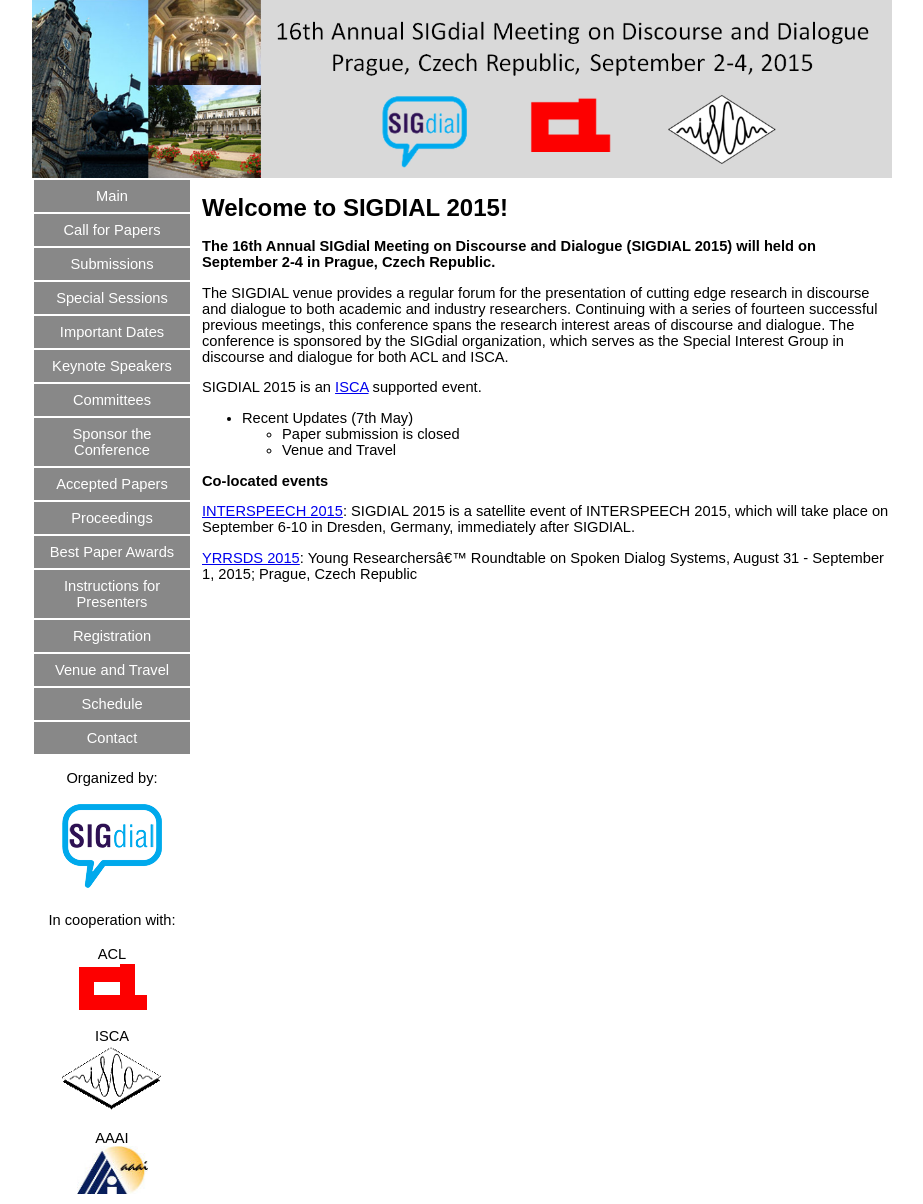
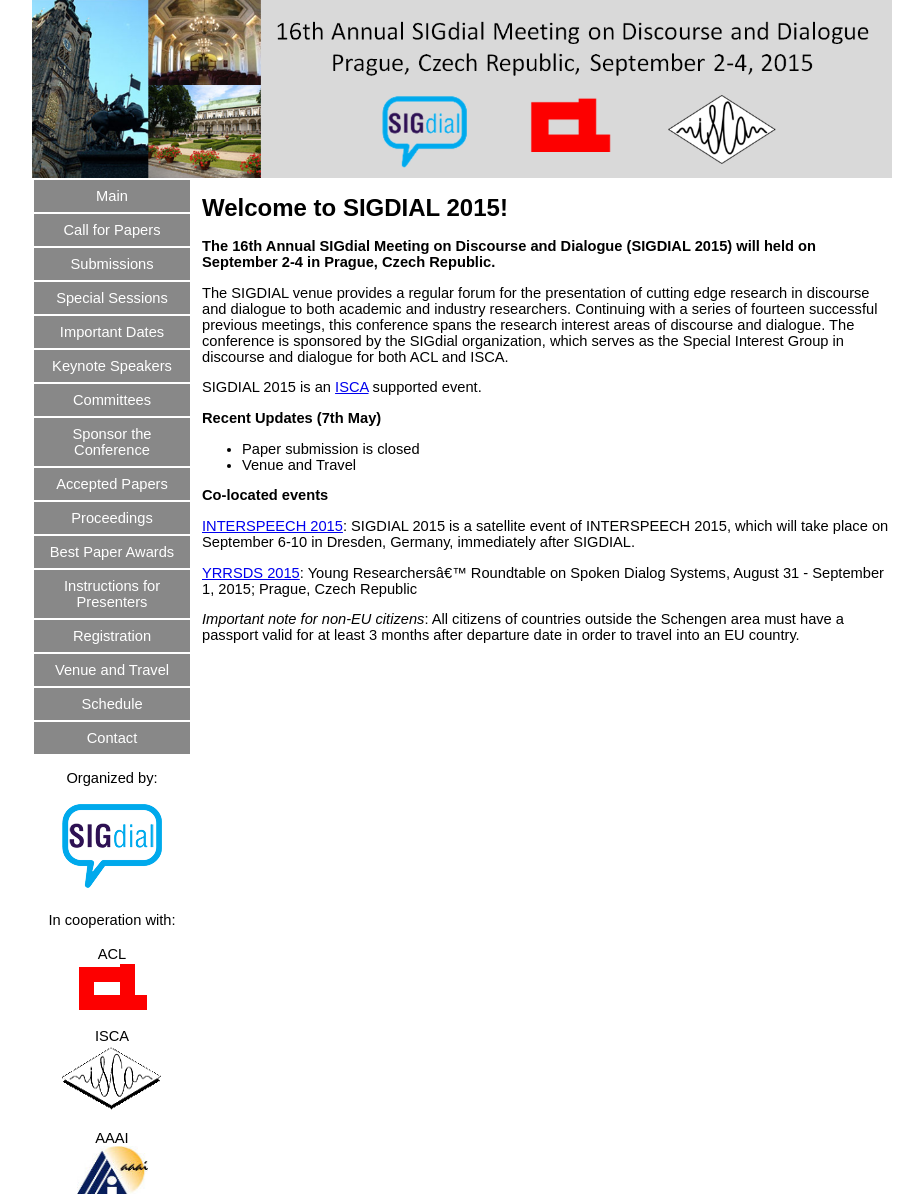
Before and after one commit to sigdial/sigdial2015, a Jekyll site: the page built from index.md, in a window 1280 px wide. Shown: the whole page, without its empty margins (178-1101 px from the left). Built offline with Jekyll 4.4.1, drawn with Linux system fonts in a browser that asks for light colours.

Commit message:
update index

```diff
--- a/index.md
+++ b/index.md
@@ -17,9 +17,10 @@
 
 SIGDIAL 2015 is an [ISCA](http://www.isca-speech.org/) supported event.
 
-* Recent Updates (7th May)
-	* Paper submission is closed
-	* Venue and Travel
+### Recent Updates (7th May)
+
+ * Paper submission is closed
+ * Venue and Travel
 
 ### Co-located events
 
@@ -30,3 +31,5 @@
 [YRRSDS 2015](https://sites.google.com/site/yrrsdsmmxv/): Young
   Researchers' Roundtable on Spoken Dialog Systems, August 31 -
   September 1, 2015; Prague, Czech Republic
+
+*Important note for non-EU citizens*:  All citizens of countries outside the Schengen area must have a passport valid for at least 3 months after departure date in order to travel into an EU country.
```
